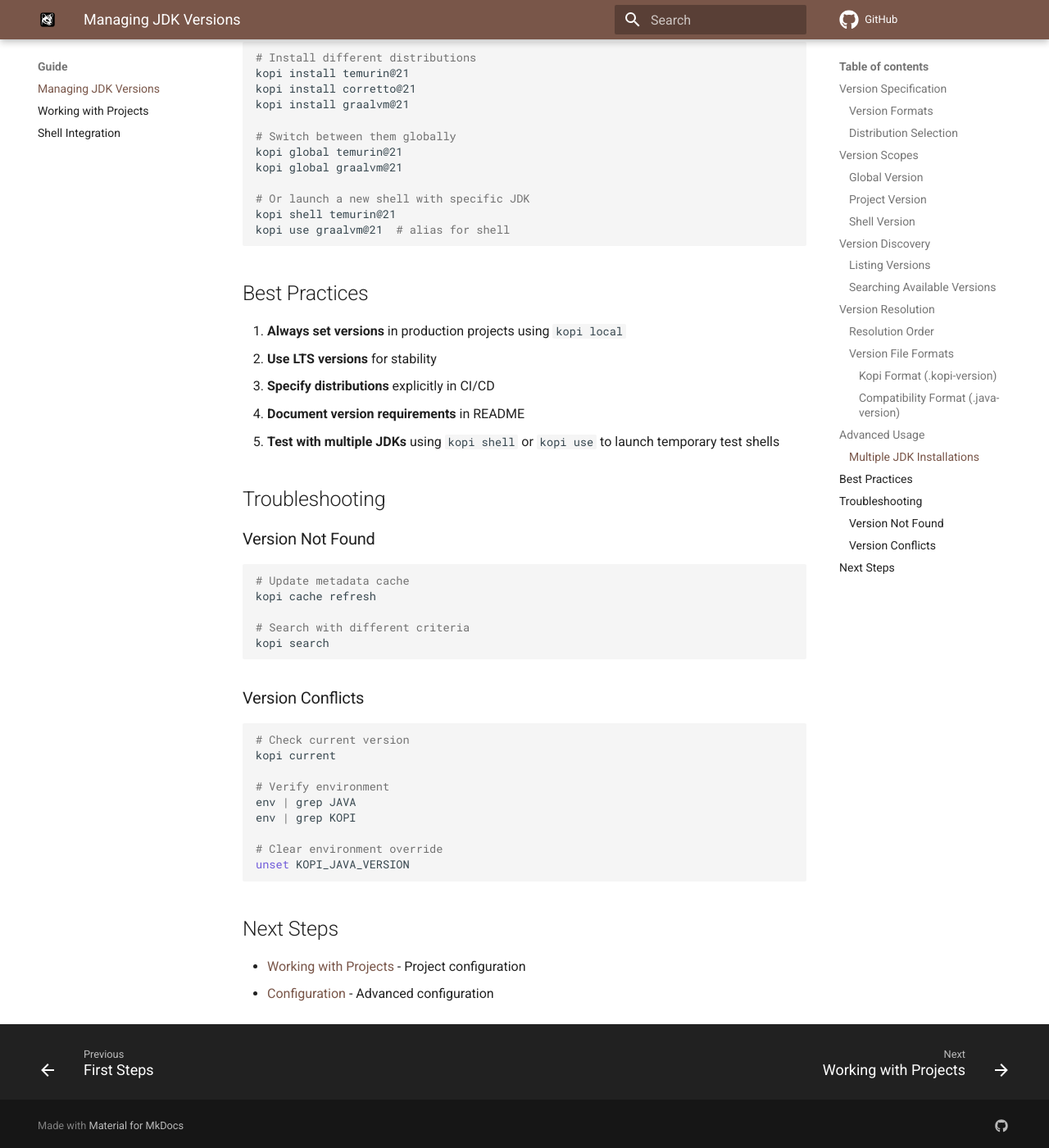
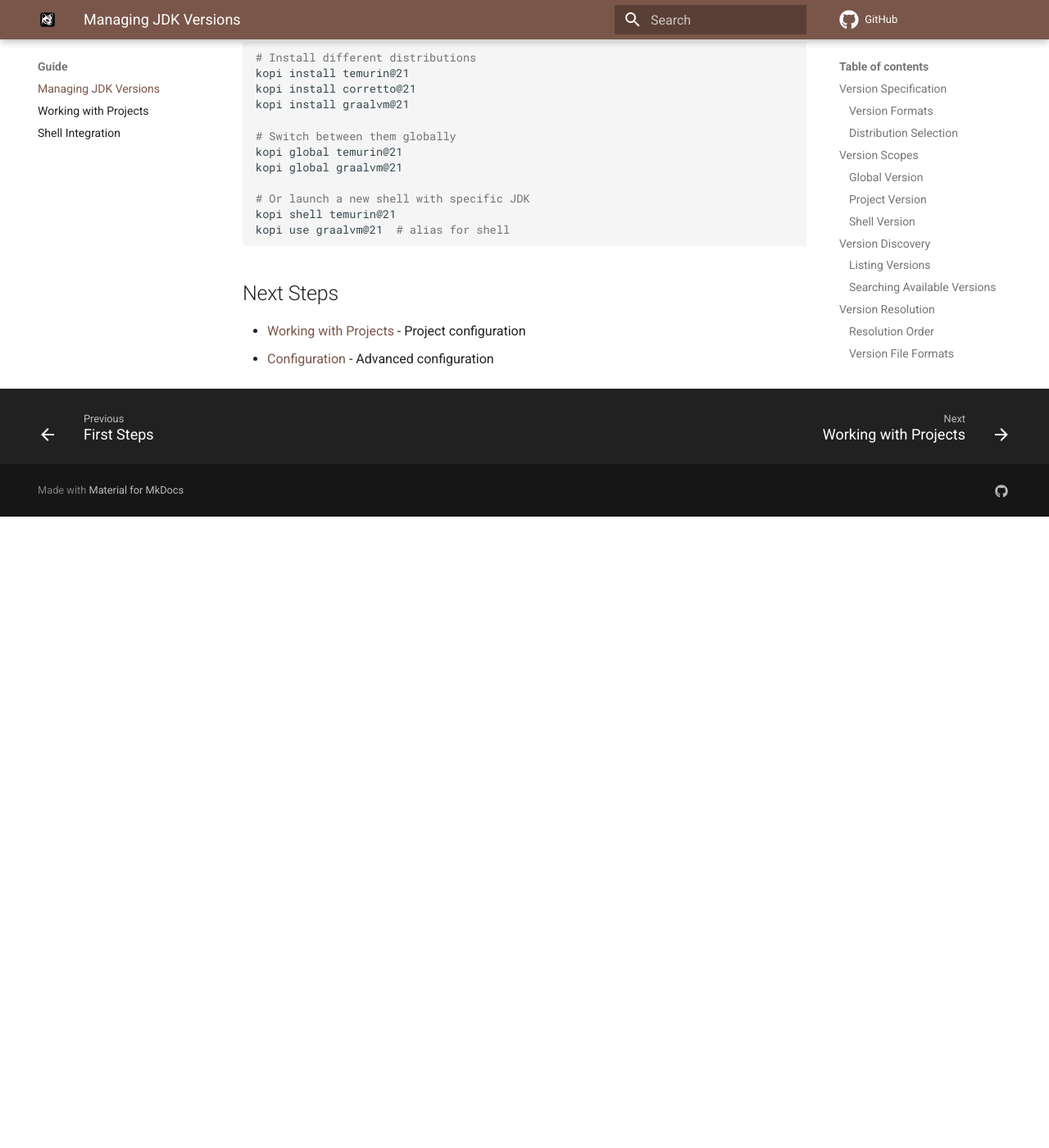
Before and after one commit to kopi-vm/kopi-vm.github.io, an MkDocs documentation site: the page built from docs/guide/managing-versions.md, in a window 1280 px wide and 1400 px high, scrolled down 3615 px. Shown: the whole window at 82% size. Built offline with MkDocs 1.6.1 and Material for MkDocs 9.7.7, drawn with Linux system fonts in a browser that asks for light colours; comment, search, counter and statistics services are not loaded; after the commit the page ends 4245 px from its top, so only the background shows below that.

Commit message:
不要な部分を削除

````diff
--- a/docs/guide/managing-versions.md
+++ b/docs/guide/managing-versions.md
@@ -177,40 +177,6 @@ kopi shell temurin@21
 kopi use graalvm@21  # alias for shell
 ```
 
-## Best Practices
-
-1. **Always set versions** in production projects using `kopi local`
-2. **Use LTS versions** for stability
-3. **Specify distributions** explicitly in CI/CD
-4. **Document version requirements** in README
-5. **Test with multiple JDKs** using `kopi shell` or `kopi use` to launch temporary test shells
-
-## Troubleshooting
-
-### Version Not Found
-
-```bash
-# Update metadata cache
-kopi cache refresh
-
-# Search with different criteria
-kopi search
-```
-
-### Version Conflicts
-
-```bash
-# Check current version
-kopi current
-
-# Verify environment
-env | grep JAVA
-env | grep KOPI
-
-# Clear environment override
-unset KOPI_JAVA_VERSION
-```
-
 ## Next Steps
 
 - [Working with Projects](projects.md) - Project configuration
````
